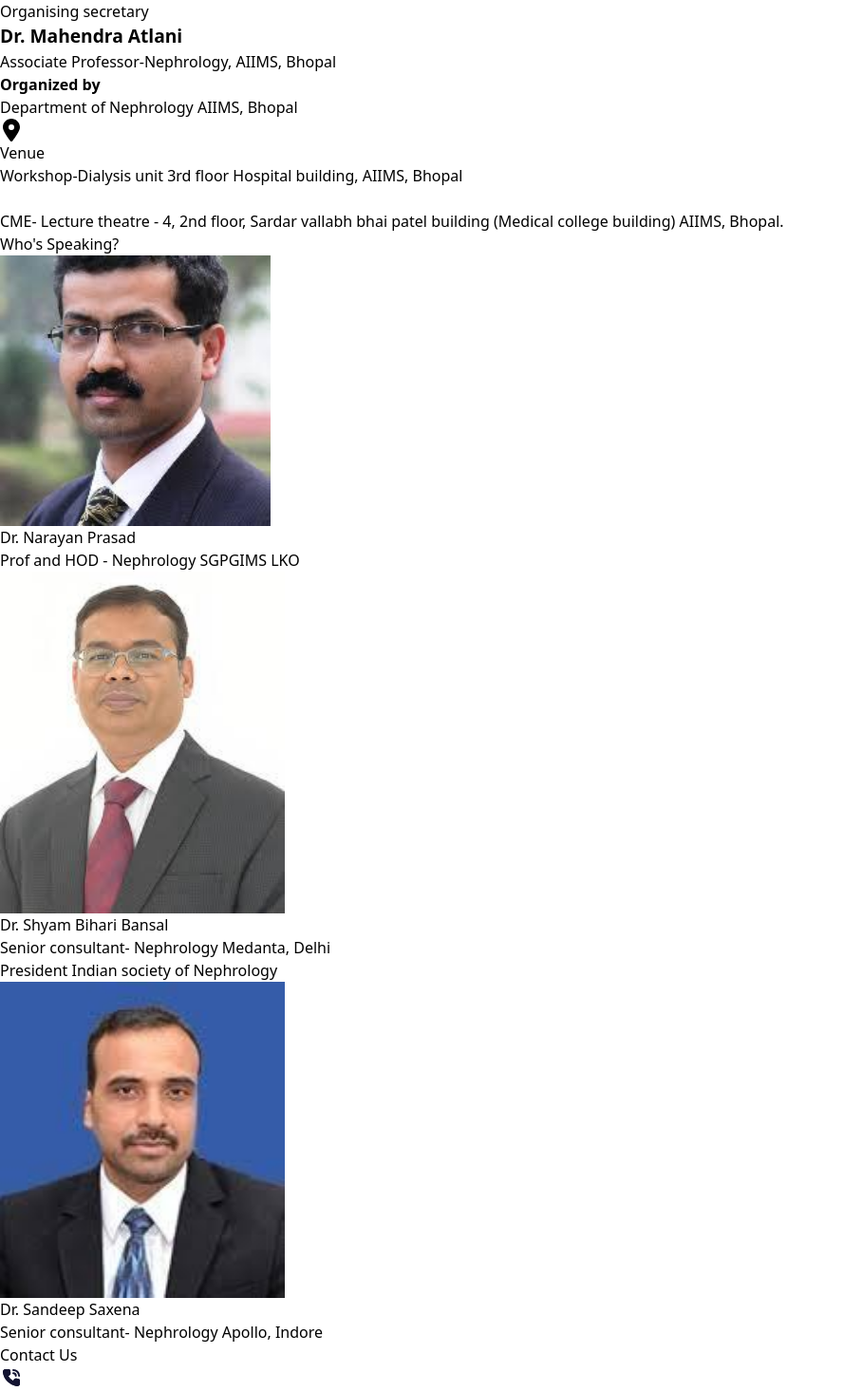
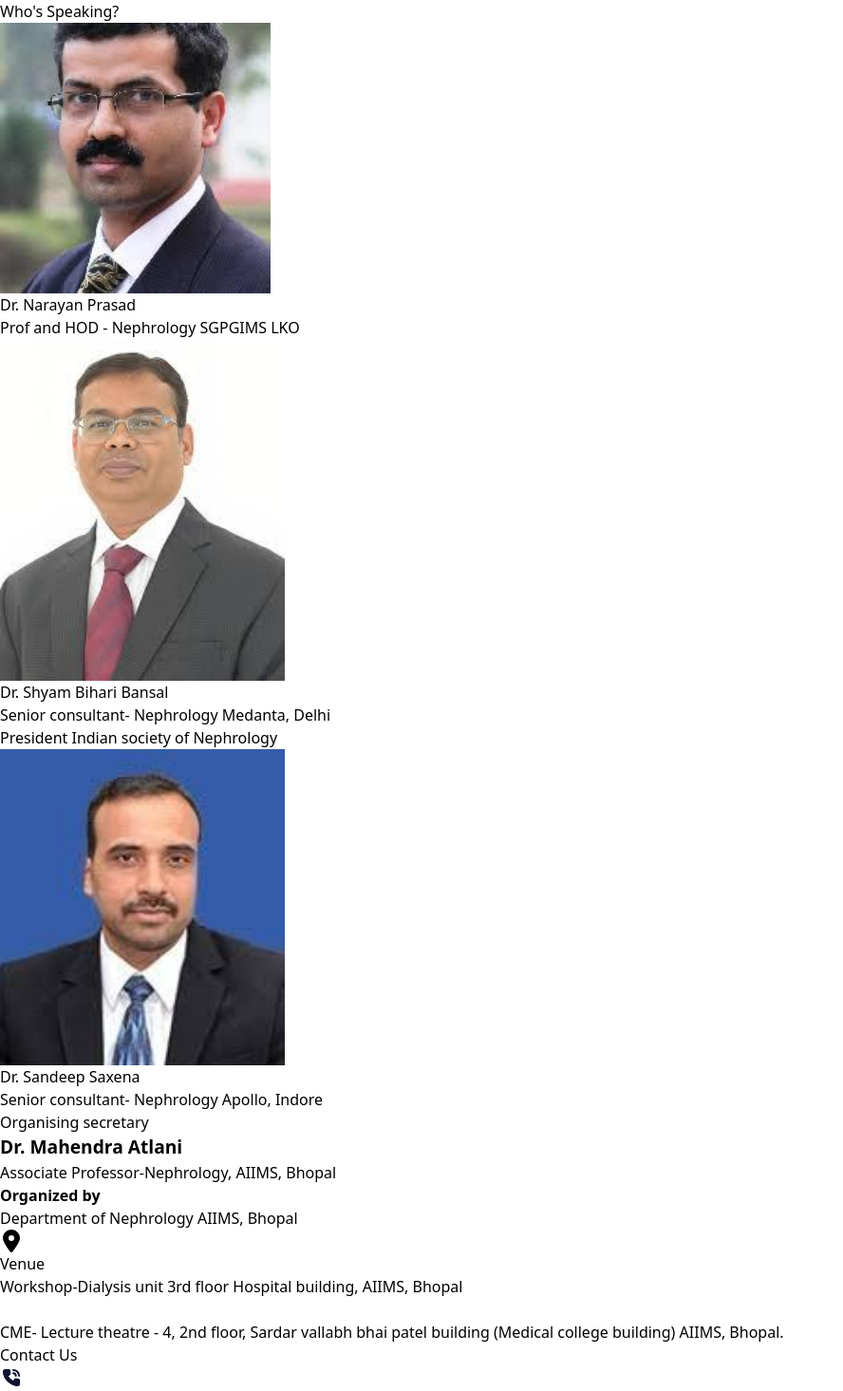
Before and after one commit to Abhinavchawda/AIIMS_CME, a React (Vite) app: page / in a window 1280 px wide. Shown: the part 785-2250 px from the top of the page at 95% size, without its empty margins (0-888 px from the left). Built offline with nearby package versions, Linux system fonts and the light colour scheme.

Commit message:
Update App.jsx

```diff
--- a/src/App.jsx
+++ b/src/App.jsx
@@ -45,7 +45,24 @@ function App() {
               <span className='text-xl flex justify-center font-bold text-blue-500'>Who should attend</span><br></br>
               Acute kidney Injury is a very common disorder in ICU and non ICU setting, at primary, secondary or tertiary care provider level. CME and workshop will suit all medicine and surgical practitioners, intensivist and non-intensivist, post graduate students and senior residents of all medical and surgical streams and branches. Dialysis technicians can also register for CRRT workshop.
             </div>
+          </div>
+        </div>
 
+        <div id='speakers' className='speakers md:my-10 py-10 md:pb-28 flex flex-col flex-wrap items-center min-h-[50vh] text-black border-b border-black'>
+          <div className='text-4xl md:my-10 mb-20 font-bold'><span className='text-black'>Who's</span><span className='text-blue-700 font-semibold'> Speaking?</span></div>
+
+          <div className='flex flex-col md:flex-row md:gap-32 items-center justify-center md:flex-wrap md:my-10 w-[80vw] md:w-[90vw] mx-auto'>
+            <Speaker_img name="Dr. Narayan Prasad" post="Prof and HOD - Nephrology SGPGIMS LKO" image={Dr_Narayan_img} img_width={285} />
+            <Speaker_img name="Dr. Shyam Bihari Bansal" post="Senior consultant- Nephrology Medanta, Delhi"
+            post2="President Indian society of Nephrology" image={Dr_Shyam_img} img_width={300} />
+            <Speaker_img name="Dr. Sandeep Saxena" post="Senior consultant- Nephrology
+            Apollo, Indore" image={Dr_Sandeep_img} img_width={300} />
+          </div>
+        </div>
+
+        <div className=' border-b border-black'>
+          <div className='w-[90vw] md:w-[70vw] my-20 mx-auto text-pretty bg-[rgb(255,255,255)] shadow-xl shadow-slate-300 hover:shadow-slate-400 rounded-3xl p-7'>
+            <div id='about' className='about my-10 flex flex-col items-center justify-center min-h-[50vh] text-black'>
               <div className='bg-slate-100 scale-[98.5%] hover:scale-100 rounded-2xl shadow-lg md:my-5 my-10 p-4'>
                 <span className='text-xl flex justify-center gap-3 items-center font-bold text-blue-600'>Organising secretary</span>
                 <br></br>
@@ -58,7 +75,7 @@ function App() {
                 </div>
               </div>
 
-            <div className='bg-slate-100 scale-[98.5%] hover:scale-100 text-center rounded-2xl shadow-lg md:mt-5 mt-10 p-4'>
+              <div className='bg-slate-100 scale-[98.5%] hover:scale-100 text-center rounded-2xl shadow-lg md:my-5 mt-10 p-4'>
                 <span className='text-xl flex justify-center gap-3 font-bold text-blue-600'>
                   <img src={map_logo}></img>Venue
                 </span><br></br>
@@ -66,17 +83,6 @@ function App() {
                 <br></br>CME- Lecture theatre - 4, 2nd floor, Sardar vallabh bhai patel building (Medical college building) AIIMS, Bhopal.
               </div>
             </div>
-        </div>
-
-        <div id='speakers' className='speakers md:my-10 py-10 md:pb-28 flex flex-col flex-wrap items-center min-h-[50vh] text-black border-b border-black'>
-          <div className='text-4xl md:my-10 mb-20 font-bold'><span className='text-black'>Who's</span><span className='text-blue-700 font-semibold'> Speaking?</span></div>
-
-          <div className='flex flex-col md:flex-row md:gap-32 items-center justify-center md:flex-wrap md:my-10 w-[80vw] md:w-[90vw] mx-auto'>
-            <Speaker_img name="Dr. Narayan Prasad" post="Prof and HOD - Nephrology SGPGIMS LKO" image={Dr_Narayan_img} img_width={285} />
-            <Speaker_img name="Dr. Shyam Bihari Bansal" post="Senior consultant- Nephrology Medanta, Delhi"
-            post2="President Indian society of Nephrology" image={Dr_Shyam_img} img_width={300} />
-            <Speaker_img name="Dr. Sandeep Saxena" post="Senior consultant- Nephrology
-            Apollo, Indore" image={Dr_Sandeep_img} img_width={300} />
           </div>
         </div>
 
```
Lines whose indentation alone changed are shown as unchanged.
